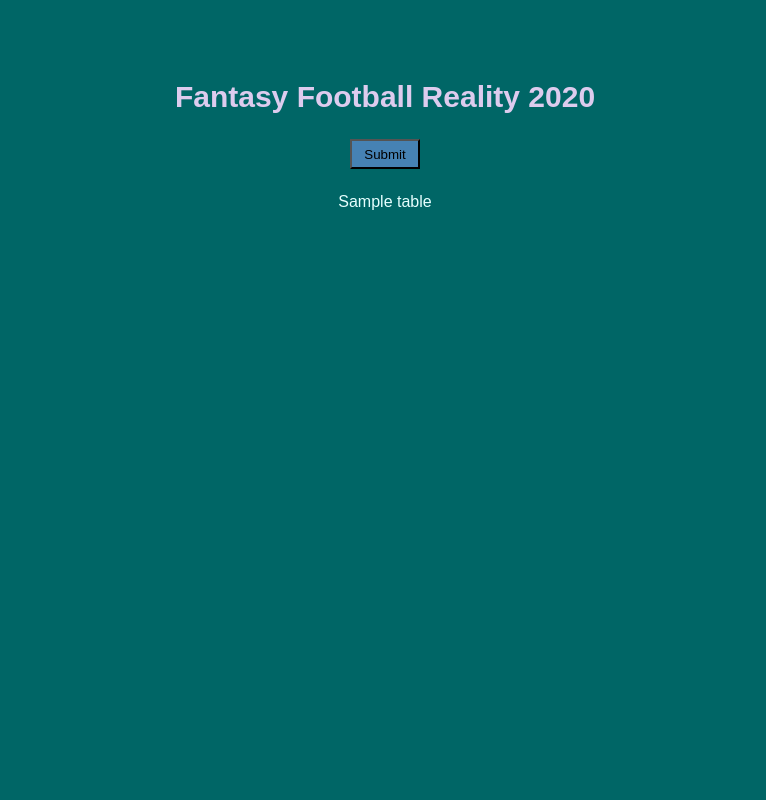
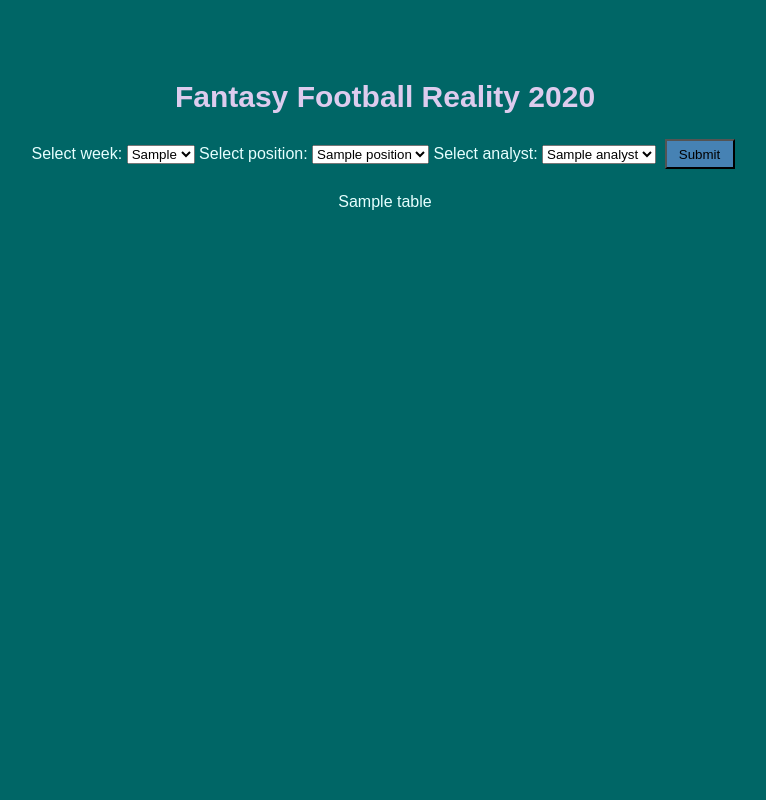
Before and after one commit to freerangeandy/ff-reality, a Flask app: template templates/index.html in a window 1280 px wide. Shown: the whole page, without its empty margins (255-1021 px from the left). Run offline with Flask 2, Linux system fonts and the light colour scheme; the template is opened without the code that fills it: most values are stand-ins (such as "Sample title", 1, 10 or a date in 2020).

Commit message:
add dropdown menu inputs for parameters (week/position/analyst)

```diff
--- a/main.py
+++ b/main.py
@@ -5,8 +5,13 @@ app = Flask(__name__)
 
 @app.route('/')
 def my_index():
+    position_list = [(num, position.upper()) for num, position in enumerate(positions)]
+    analyst_list = [(num, analyst) for num, analyst in enumerate(analysts)]
+
     return render_template("index.html",
-        message="Hello flask"
+        weeks=range(1,8),
+        positions=position_list,
+        analysts=analyst_list
     )
 
 @app.route('/success')
--- a/templates/index.html
+++ b/templates/index.html
@@ -8,7 +8,25 @@
     <div class="container">
       <h1>Fantasy Football Reality 2020</h1>
       <h4></h4>
-      <form action="{{url_for('success')}}" method="POST" enctype="multipart/form-data">
+      <form action="{{url_for('success')}}" method="POST">
+        <label for="weeks-select">Select week:</label>
+        <select class="weeks" name="weeks-select">
+          {% for week_no in weeks %}
+            <option value="{{week_no}}">{{week_no}}</option>
+          {% endfor %}
+        </select>
+        <label for="positions-select">Select position:</label>
+        <select class="positions" name="positions-select">
+          {% for (num, position) in positions %}
+            <option value="{{num}}">{{position}}</option>
+          {% endfor %}
+        </select>
+        <label for="analysts-select">Select analyst:</label>
+        <select class="analysts" name="analysts-select">
+          {% for (num, analyst) in analysts %}
+            <option value="{{num}}">{{analyst}}</option>
+          {% endfor %}
+        </select>
         <button type="submit">Submit</button>
       </form>
       {% if error %}
```
